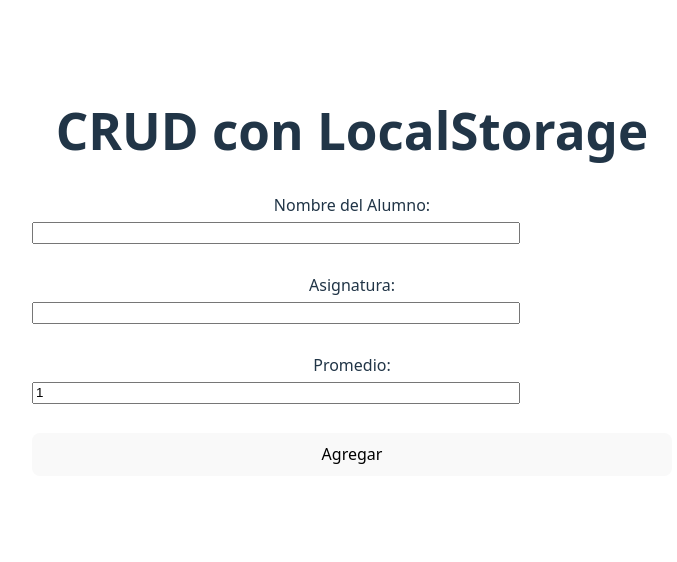
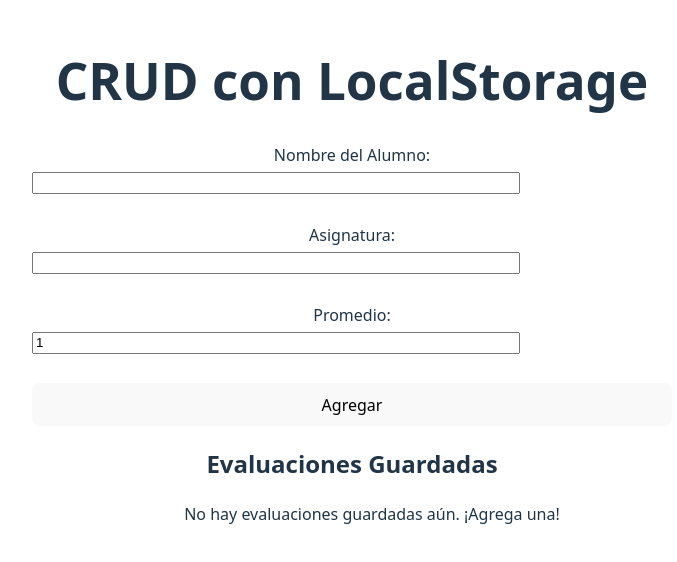
Before and after one commit to FrappuccinoIc/react-crud, a React (Vite) app: page / in a window 1280 px wide. Shown: the part 120-682 px from the top of the page, without its empty margins (288-965 px from the left). Built offline with nearby package versions, Linux system fonts and the light colour scheme.

Commit message:
Documentación con comentarios de funciones

```diff
--- a/src/App.jsx
+++ b/src/App.jsx
@@ -7,17 +7,20 @@ function App() {
     const [items, setItems] = useState([]);
     const [itemToEdit, setItemToEdit] = useState(null);
 
-    useEffect(() => { //función ejecutada con cada cambio en la página, sirve para guardar variables y accederlas incluso recargando la página.
+    //Función ejecutada con cada cambio en la página, sirve para guardar variables y accederlas incluso recargando la página.
+    useEffect(() => {
         const storedItems = JSON.parse(window.localStorage.getItem('items')) || [];
         if(storedItems.length !== 0) setItems(storedItems);
     }, []);
 
+    //Función para acceder a los datos del localStorage, con persistencia de datos.
     useEffect(() => {
         window.localStorage.setItem('items', JSON.stringify(items));
     }, [items]);
 
+    //Añade items a la lista. Si se tiene un item seleccionado por editar, actualiza tal item. Si no, añade el nuevo item.
     const addOrUpdateItem = (item) => {
-        if(itemToEdit) { //Si se tiene un item seleccionado por editar, actualiza tal item. Si no, añade el nuevo item.
+        if(itemToEdit) {
             setItems(items.map(foundItem => foundItem.id === itemToEdit.id ? { id: foundItem.id, ...item } : foundItem));
             setItemToEdit(null);
         } else setItems([...items, { id: Date.now(), value: item.value, subject: item.subject, grade: item.grade }]);
@@ -25,9 +28,11 @@ function App() {
 
     const deleteItem = (id) => {
         setItems(items.filter(item => item.id !== id));
-        if(itemToEdit && id === itemToEdit.id) setItemToEdit(null); //Si el item por eliminar está seleccionado para editar, remueve el texto del item al editar, ya que no puedes editar algo que borraste
+        //Si el item por eliminar está seleccionado para editar, remueve el texto del item al editar, ya que no puedes editar algo que borraste
+        if(itemToEdit && id === itemToEdit.id) setItemToEdit(null);
     };
 
+    //Cambia el item para editar para toda la página.
     const editItem = (item) => {
         setItemToEdit(item);
     };
--- a/src/components/Form.jsx
+++ b/src/components/Form.jsx
@@ -5,6 +5,7 @@ function Form({ addOrUpdateItem, itemToEdit }) {
     const [inputSubject, setInputSubject] = useState('');
     const [inputGrade, setInputGrade] = useState(1.0);
 
+    //Función ejecutada en cada cambio en la página, mantiene los valores de los inputs siempre actualizados
     useEffect(() => {
         if(itemToEdit) {
             setInputValue(itemToEdit.value);
@@ -19,9 +20,10 @@ function Form({ addOrUpdateItem, itemToEdit }) {
         setInputGrade(1.0);
     }
 
+    //Funciones complementarias que mantiene valores actualizados ante cambio del usuario en el Form.
     const registraCambioValor = (e) => {
         setInputValue(e.target.value);
-        e.target.setCustomValidity('')
+        e.target.setCustomValidity('') //Reinicia mensaje de validez cuando usuario escribe, ya que no se sabe si es valido aún o no mientras escribe.
     }
     const registraCambioSubject = (e) => {
         setInputSubject(e.target.value);
@@ -32,13 +34,9 @@ function Form({ addOrUpdateItem, itemToEdit }) {
         e.target.setCustomValidity('')
     }
 
+    // Función customizada de manejo de Form. No se ejecutará si la entrada es inválida, gracias a los atributos de los tag <input> de válidez.
     const handleSubmit = (e) => {
         e.preventDefault();
-        if(
-            inputValue.trim().length < 3 || inputValue.trim().length > 30 ||
-            inputSubject.trim().length < 3 || inputSubject.trim().length > 50
-        ) return
-
         addOrUpdateItem({value: inputValue, subject: inputSubject, grade: inputGrade});
         resetInputs();
     };
--- a/src/components/Item.jsx
+++ b/src/components/Item.jsx
@@ -1,5 +1,6 @@
 import React from 'react';
 
+//Complemento de cada item de la lista. Renderiza los datos y botones respectivos. Pasa funciones de editar y eliminar a este complemento para ser referenciados.
 function Item({ item, deleteItem, editItem}) {
     return (
         <li>
--- a/src/components/List.jsx
+++ b/src/components/List.jsx
@@ -1,13 +1,17 @@
 import React from 'react';
 import Item from './Item.jsx';
 
+//Complemento que muestra los registros de la lista. Si no hay registros, muestra mensaje que no hay registros.
 function List({ items, deleteItem, editItem }) {
     return (
-        <ul>
-            {items.map((item) => (
-                <Item key={item.id} item={item} deleteItem={deleteItem} editItem={editItem}/>
-            ))}
-        </ul>
+        <div id='list'>
+            <h2>Evaluaciones Guardadas</h2>
+            <ul>
+                {items.length ? items.map((item) => (
+                    <Item key={item.id} item={item} deleteItem={deleteItem} editItem={editItem}/>
+                )) : <p>No hay evaluaciones guardadas aún. ¡Agrega una!</p> }
+            </ul>
+        </div>
     );
 }
 
```
